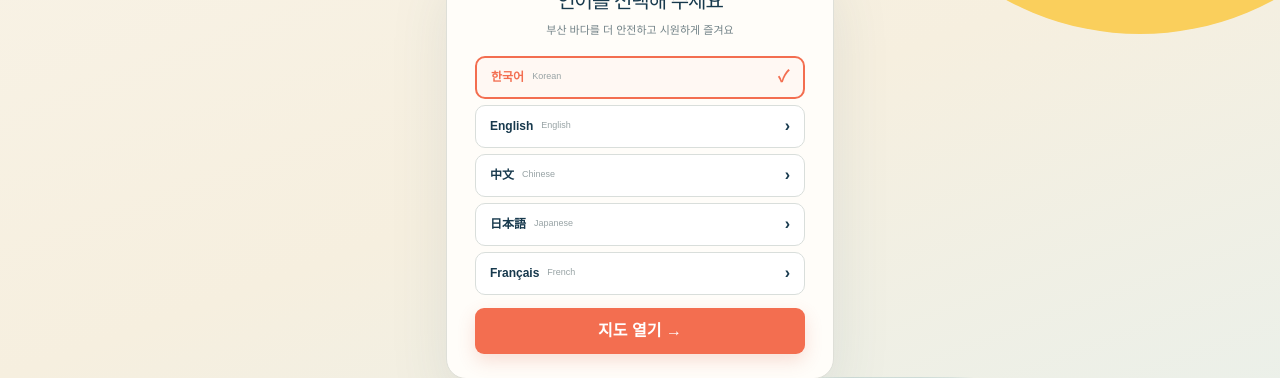
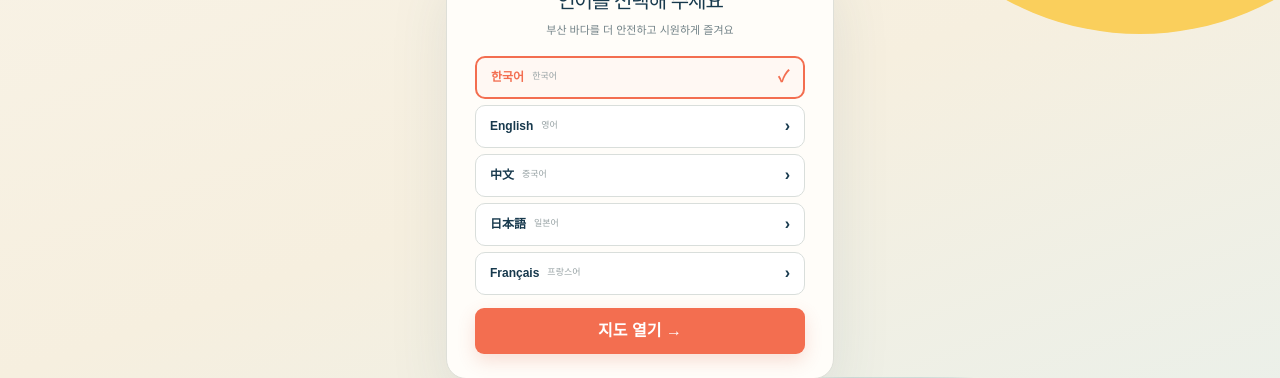
Before and after one commit to kkandol2010-blip/tteubadaba-busan, a React (Vite) app: page / in a window 1280 px wide. Shown: the part 316-694 px from the top of the page. Built offline with nearby package versions, Linux system fonts and the light colour scheme.

Commit message:
Translate the complete interface across five languages

```diff
--- a/app/page.tsx
+++ b/app/page.tsx
@@ -8,7 +8,7 @@ type Lang = "ko" | "en" | "zh" | "ja" | "fr";
 type InfoKind = "sand" | "wave" | "jelly" | "shade" | "timer" | "aid" | "plan";
 type Risk = "safe" | "caution" | "danger";
 
-type Beach = { id:string; ko:string; en:string; district:string; coordinate:[number,number]; sand:number; wave:number; jelly:Risk; jellyArea:string; shade:{name:string; detail:string; walk:number}[] };
+type Beach = { id:string; ko:string; en:string; displayName?:string; localizedJellyArea?:string; district:string; coordinate:[number,number]; sand:number; wave:number; jelly:Risk; jellyArea:string; shade:{name:string; detail:string; walk:number}[] };
 const beaches:Beach[] = [
   {id:"haeundae",ko:"해운대",en:"Haeundae",district:"해운대구",coordinate:[35.1587,129.1604],sand:42,wave:.8,jelly:"caution",jellyArea:"미포 방파제 인근",shade:[{name:"해운대 광장 그늘막",detail:"5번 망루 뒤편",walk:2},{name:"동백섬 산책로",detail:"수목 그늘 구간",walk:7}]},
   {id:"gwangalli",ko:"광안리",en:"Gwangalli",district:"수영구",coordinate:[35.1531,129.1186],sand:39,wave:.5,jelly:"safe",jellyArea:"관측 없음",shade:[{name:"만남의 광장",detail:"중앙 음수대 옆",walk:3},{name:"민락수변공원",detail:"해변 북쪽 수목",walk:8}]},
@@ -19,6 +19,9 @@ const beaches:Beach[] = [
   {id:"imrang",ko:"임랑",en:"Imrang",district:"기장군",coordinate:[35.3197,129.2659],sand:37,wave:.6,jelly:"safe",jellyArea:"관측 없음",shade:[{name:"임랑행정봉사실",detail:"해변 중앙 쉼터",walk:3},{name:"임랑공원 수목",detail:"주차장 맞은편",walk:6}]},
 ];
 const languageNames:{id:Lang; native:string; english:string}[]=[{id:"ko",native:"한국어",english:"Korean"},{id:"en",native:"English",english:"English"},{id:"zh",native:"中文",english:"Chinese"},{id:"ja",native:"日本語",english:"Japanese"},{id:"fr",native:"Français",english:"French"}];
+const languageLabels:Record<Lang,Record<Lang,string>>={
+  ko:{ko:"한국어",en:"영어",zh:"중국어",ja:"일본어",fr:"프랑스어"},en:{ko:"Korean",en:"English",zh:"Chinese",ja:"Japanese",fr:"French"},zh:{ko:"韩语",en:"英语",zh:"中文",ja:"日语",fr:"法语"},ja:{ko:"韓国語",en:"英語",zh:"中国語",ja:"日本語",fr:"フランス語"},fr:{ko:"Coréen",en:"Anglais",zh:"Chinois",ja:"Japonais",fr:"Français"},
+};
 const labels:Record<Lang,Record<string,string>>={
   ko:{choose:"언어를 선택해 주세요",sub:"부산 바다를 더 안전하고 시원하게 즐겨요",start:"지도 열기",guide:"부산 해수욕장 안전 지도",change:"언어",tap:"지도 위 아이콘을 눌러 자세한 정보를 확인하세요",sand:"모래 온도",wave:"파도 높이",jelly:"해파리",shade:"그늘",timer:"햇빛 타이머",aid:"응급처치",plan:"다른 활동",myLocation:"내 위치",placePhoto:"장소 사진",photoLoading:"공개 장소 사진 불러오는 중…",photoUnavailable:"공개 사진을 찾지 못했어요",photoBy:"출처:",safe:"안전",caution:"주의",danger:"위험",walk:"도보",min:"분",startTimer:"위치 확인 후 시작",pause:"잠시 멈춤",resume:"다시 시작",reset:"초기화",notify:"알림 허용",exposure:"노출 시간",next:"다음 알림"},
   en:{choose:"Choose your language",sub:"Enjoy Busan's beaches safely and comfortably",start:"Open map",guide:"Busan beach safety map",change:"Language",tap:"Tap an icon on the map for details",sand:"Sand temperature",wave:"Wave height",jelly:"Jellyfish",shade:"Shade",timer:"Sun timer",aid:"First aid",plan:"Other plans",myLocation:"My location",placePhoto:"place photo",photoLoading:"Loading a public place photo…",photoUnavailable:"No public photo found",photoBy:"Source:",safe:"Safe",caution:"Caution",danger:"Danger",walk:"Walk",min:"min",startTimer:"Locate & start",pause:"Pause",resume:"Resume",reset:"Reset",notify:"Allow alerts",exposure:"Exposure",next:"Next alert"},
@@ -26,6 +29,35 @@ const labels:Record<Lang,Record<string,string>>={
   ja:{choose:"言語を選択してください",sub:"釜山の海を安全で快適に楽しもう",start:"地図を開く",guide:"釜山ビーチ安全マップ",change:"言語",tap:"地図上のアイコンを押して詳細を確認",sand:"砂の温度",wave:"波の高さ",jelly:"クラゲ",shade:"日陰",timer:"日光タイマー",aid:"応急処置",plan:"別の活動",myLocation:"現在地",placePhoto:"場所の写真",photoLoading:"公開されている場所の写真を読み込み中…",photoUnavailable:"公開写真が見つかりません",photoBy:"出典：",safe:"安全",caution:"注意",danger:"危険",walk:"徒歩",min:"分",startTimer:"位置確認して開始",pause:"一時停止",resume:"再開",reset:"リセット",notify:"通知を許可",exposure:"経過時間",next:"次の通知"},
   fr:{choose:"Choisissez votre langue",sub:"Profitez des plages de Busan en toute sécurité",start:"Ouvrir la carte",guide:"Carte sécurité des plages de Busan",change:"Langue",tap:"Touchez une icône sur la carte pour les détails",sand:"Température du sable",wave:"Hauteur des vagues",jelly:"Méduses",shade:"Ombre",timer:"Minuteur solaire",aid:"Premiers soins",plan:"Autres activités",myLocation:"Ma position",placePhoto:"photo du lieu",photoLoading:"Chargement d’une photo publique…",photoUnavailable:"Aucune photo publique trouvée",photoBy:"Source :",safe:"Sûr",caution:"Prudence",danger:"Danger",walk:"À pied",min:"min",startTimer:"Localiser et démarrer",pause:"Pause",resume:"Reprendre",reset:"Réinitialiser",notify:"Activer alertes",exposure:"Exposition",next:"Prochaine alerte"},
 };
+const ui:Record<Lang,Record<string,string>>={
+  ko:{logo:"뜨",second:"초",appName:"뜨바다바",tagline:"뜨거운 바다, 딴 바다로",mapTitle:"부산 해수욕장 지도",beachWord:"해수욕장",demo:"오늘 14:10 · 시연용 데이터",locationChecking:"위치 확인 중…",timerStarted:"타이머 시작됨",locationConfirmed:"인근 · 위치 확인됨",timerNoGps:"위치 권한 없이 타이머 시작됨",timerAlert:"10초 동안 햇빛에 노출되었어요. 그늘에서 쉬어 주세요.",actualMap:"실제 지도",beachMarker:"해수욕장",nearbyRecommendation:"주변 추천 장소",close:"닫기",photo:"사진"},
+  en:{logo:"T",second:"sec",appName:"Tteubadaba",tagline:"Hot sea? Choose another sea",mapTitle:"Busan Beach Map",beachWord:"Beach",demo:"Today 14:10 · Demo data",locationChecking:"Checking location…",timerStarted:"Timer started",locationConfirmed:"nearby · Location confirmed",timerNoGps:"Timer started without location access",timerAlert:"You have been in the sun for 10 seconds. Please rest in the shade.",actualMap:"live map",beachMarker:"Beach",nearbyRecommendation:"NEARBY RECOMMENDATION",close:"Close",photo:"photo"},
+  zh:{logo:"热",second:"秒",appName:"热海转身",tagline:"海水太热，就去另一片海",mapTitle:"釜山海滩地图",beachWord:"海滩",demo:"今天 14:10 · 演示数据",locationChecking:"正在确认位置…",timerStarted:"计时器已启动",locationConfirmed:"附近 · 已确认位置",timerNoGps:"未使用位置权限，计时器已启动",timerAlert:"您已在阳光下暴露10秒，请到阴凉处休息。",actualMap:"实时地图",beachMarker:"海滩",nearbyRecommendation:"附近推荐地点",close:"关闭",photo:"照片"},
+  ja:{logo:"ト",second:"秒",appName:"トゥバダバ",tagline:"熱い海から、別の海へ",mapTitle:"釜山ビーチマップ",beachWord:"ビーチ",demo:"本日 14:10 · デモデータ",locationChecking:"位置情報を確認中…",timerStarted:"タイマーを開始しました",locationConfirmed:"周辺 · 位置確認済み",timerNoGps:"位置情報なしでタイマーを開始しました",timerAlert:"日光に10秒間当たりました。日陰で休んでください。",actualMap:"リアルマップ",beachMarker:"ビーチ",nearbyRecommendation:"周辺のおすすめ",close:"閉じる",photo:"写真"},
+  fr:{logo:"T",second:"s",appName:"Tteubadaba",tagline:"Mer trop chaude ? Changez de plage",mapTitle:"Carte des plages de Busan",beachWord:"Plage",demo:"Aujourd’hui 14:10 · Données de démonstration",locationChecking:"Localisation en cours…",timerStarted:"Minuteur démarré",locationConfirmed:"à proximité · Position confirmée",timerNoGps:"Minuteur démarré sans localisation",timerAlert:"Vous êtes au soleil depuis 10 secondes. Reposez-vous à l’ombre.",actualMap:"carte réelle",beachMarker:"Plage",nearbyRecommendation:"RECOMMANDATION À PROXIMITÉ",close:"Fermer",photo:"photo"},
+};
+const beachNames:Record<Lang,Record<string,string>>={
+  ko:{haeundae:"해운대",gwangalli:"광안리",songjeong:"송정",songdo:"송도",dadaepo:"다대포",ilgwang:"일광",imrang:"임랑"},
+  en:{haeundae:"Haeundae",gwangalli:"Gwangalli",songjeong:"Songjeong",songdo:"Songdo",dadaepo:"Dadaepo",ilgwang:"Ilgwang",imrang:"Imrang"},
+  zh:{haeundae:"海云台",gwangalli:"广安里",songjeong:"松亭",songdo:"松岛",dadaepo:"多大浦",ilgwang:"日光",imrang:"林浪"},
+  ja:{haeundae:"海雲台",gwangalli:"広安里",songjeong:"松亭",songdo:"松島",dadaepo:"多大浦",ilgwang:"日光",imrang:"林浪"},
+  fr:{haeundae:"Haeundae",gwangalli:"Gwangalli",songjeong:"Songjeong",songdo:"Songdo",dadaepo:"Dadaepo",ilgwang:"Ilgwang",imrang:"Imrang"},
+};
+const jellyAreas:Record<Lang,Record<string,string>>={
+  ko:{haeundae:"미포 방파제 인근",gwangalli:"관측 없음",songjeong:"죽도공원 앞 수역",songdo:"관측 없음",dadaepo:"몰운대·낙동강 하구",ilgwang:"학리항 인근",imrang:"관측 없음"},
+  en:{haeundae:"Near Mipo breakwater",gwangalli:"No sightings",songjeong:"Waters off Jukdo Park",songdo:"No sightings",dadaepo:"Molundae and Nakdong estuary",ilgwang:"Near Hakri Port",imrang:"No sightings"},
+  zh:{haeundae:"尾浦防波堤附近",gwangalli:"暂无观测",songjeong:"竹岛公园前方水域",songdo:"暂无观测",dadaepo:"没云台与洛东江河口",ilgwang:"鹤里港附近",imrang:"暂无观测"},
+  ja:{haeundae:"尾浦防波堤付近",gwangalli:"目撃情報なし",songjeong:"竹島公園前の水域",songdo:"目撃情報なし",dadaepo:"没雲台・洛東江河口",ilgwang:"鶴里港付近",imrang:"目撃情報なし"},
+  fr:{haeundae:"Près de la digue de Mipo",gwangalli:"Aucune observation",songjeong:"Au large du parc Jukdo",songdo:"Aucune observation",dadaepo:"Molundae et estuaire du Nakdong",ilgwang:"Près du port de Hakri",imrang:"Aucune observation"},
+};
+const aidCopy:Record<Lang,{title:string;sub:string;steps:[string,string][]}>={
+  ko:{title:"해파리에 쏘였다면",sub:"심한 통증이나 전신 증상이 있으면 즉시 119",steps:[["물 밖으로 이동","환부를 문지르거나 만지지 마세요."],["바닷물로 세척","수돗물이나 생수는 사용하지 마세요."],["촉수 제거","카드 모서리나 핀셋을 사용하세요."],["안전요원 또는 119","호흡곤란·구토가 있으면 바로 신고하세요."]]},
+  en:{title:"If stung by a jellyfish",sub:"Call 119 for severe pain or whole-body symptoms",steps:[["Leave the water","Do not rub or touch the affected area."],["Rinse with seawater","Do not use tap or bottled water."],["Remove tentacles","Use a card edge or tweezers."],["Lifeguard or 119","Call immediately for breathing trouble or vomiting."]]},
+  zh:{title:"被水母蜇伤时",sub:"剧痛或全身症状时请立即拨打119",steps:[["离开水面","不要揉搓或触碰患处。"],["用海水冲洗","不要使用自来水或瓶装水。"],["去除触手","使用卡片边缘或镊子。"],["救生员或119","呼吸困难或呕吐时立即求助。"]]},
+  ja:{title:"クラゲに刺されたら",sub:"激しい痛みや全身症状があれば直ちに119へ",steps:[["水から上がる","患部をこすったり触ったりしないでください。"],["海水で洗う","水道水や飲料水は使わないでください。"],["触手を除去","カードの縁やピンセットを使ってください。"],["監視員または119","呼吸困難や嘔吐があれば直ちに連絡してください。"]]},
+  fr:{title:"En cas de piqûre de méduse",sub:"Appelez le 119 en cas de douleur intense ou de symptômes généraux",steps:[["Sortez de l’eau","Ne frottez pas et ne touchez pas la zone."],["Rincez à l’eau de mer","N’utilisez ni eau du robinet ni eau en bouteille."],["Retirez les tentacules","Utilisez le bord d’une carte ou une pince."],["Sauveteur ou 119","Appelez immédiatement en cas de gêne respiratoire ou vomissements."]]},
+};
+
 const copy:Record<Lang,Record<string,string>>={
   ko:{sandHot:"맨발 화상 위험이 있어요. 아쿠아슈즈를 신어 주세요.",sand:"모래가 뜨거울 수 있어요. 맨발 이동은 짧게 해주세요.",waveDanger:"파도가 높습니다. 입수보다 해변 산책을 추천해요.",wave:"안전요원의 안내 방송을 확인하고 물놀이하세요.",jellyDanger:"해파리 출몰 위험이 높아 입수를 피해주세요.",jelly:"입수 전 안전요원의 해파리 안내를 확인해주세요.",jellyAid:"쏘였을 때 대처법 →",rest:"휴식이 필요해요",location:"위치를 확인하면 타이머가 시작돼요",aidTitle:"해파리에 쏘였다면",aidSub:"심한 통증이나 전신 증상이 있으면 즉시 119"},
   en:{sandHot:"Hot sand can burn bare feet. Please wear water shoes.",sand:"The sand may be hot. Keep barefoot walks short.",waveDanger:"Waves are high. A beach walk is safer than entering the water.",wave:"Check the lifeguard announcements before swimming.",jellyDanger:"High jellyfish risk. Please avoid entering the water.",jelly:"Check the lifeguard's jellyfish notice before swimming.",jellyAid:"What to do after a sting →",rest:"Time for a break",location:"The timer starts after location is checked",aidTitle:"If you are stung by a jellyfish",aidSub:"Call 119 immediately for severe pain or whole-body symptoms"},
@@ -41,29 +73,32 @@ const fmt=(s:number)=>`${Math.floor(s/60).toString().padStart(2,"0")}:${(s%60).t
 export default function Home(){
  const [lang,setLang]=useState<Lang>("ko"),[entered,setEntered]=useState(false),[beachId,setBeachId]=useState("haeundae"),[info,setInfo]=useState<InfoKind>("sand"),[seconds,setSeconds]=useState(0),[running,setRunning]=useState(false),[location,setLocation]=useState("");
  const [userPosition,setUserPosition]=useState<[number,number]|null>(null),[recommendedPlaces,setRecommendedPlaces]=useState<AiPlace[]>([]);
- const notified=useRef(false),t=labels[lang],beach=beaches.find(b=>b.id===beachId)??beaches[0];
+ const notified=useRef(false),t=labels[lang],u=ui[lang],beach=beaches.find(b=>b.id===beachId)??beaches[0];
+ const localizedBeaches=beaches.map(item=>({...item,displayName:beachNames[lang][item.id],localizedJellyArea:jellyAreas[lang][item.id]}));
+ const localizedBeach=localizedBeaches.find(item=>item.id===beachId)??localizedBeaches[0],beachName=beachNames[lang][beach.id];
+ useEffect(()=>{document.documentElement.lang=lang;document.title=`${u.appName} · ${u.mapTitle}`},[lang,u.appName,u.mapTitle]);
  useEffect(()=>{if(!running)return;const i=window.setInterval(()=>setSeconds(s=>s+1),1000);return()=>clearInterval(i)},[running]);
- useEffect(()=>{if(seconds>=10&&!notified.current){notified.current=true;if("Notification" in window&&Notification.permission==="granted")new Notification("뜨바다바",{body:"10초 동안 햇빛에 노출되었어요. 그늘에서 쉬어 주세요."})}},[seconds]);
+ useEffect(()=>{if(seconds>=10&&!notified.current){notified.current=true;if("Notification" in window&&Notification.permission==="granted")new Notification(u.appName,{body:u.timerAlert})}},[seconds,lang]);
  useEffect(()=>{setRecommendedPlaces([])},[beachId]);
- const begin=()=>{setLocation("위치 확인 중…");if(!navigator.geolocation){setLocation("타이머 시작됨");setRunning(true);return}navigator.geolocation.getCurrentPosition(()=>{setLocation(`${beach.ko} 인근 · 위치 확인됨`);setRunning(true)},()=>{setLocation("위치 권한 없이 타이머 시작됨");setRunning(true)},{timeout:6000})};
+ const begin=()=>{setLocation(u.locationChecking);if(!navigator.geolocation){setLocation(u.timerStarted);setRunning(true);return}navigator.geolocation.getCurrentPosition(()=>{setLocation(`${beachName} ${u.locationConfirmed}`);setRunning(true)},()=>{setLocation(u.timerNoGps);setRunning(true)},{timeout:6000})};
  const selectBeach=(id:string)=>{setRecommendedPlaces([]);setBeachId(id);if(userPosition)setInfo("plan")};
- if(!entered)return <Welcome lang={lang} setLang={setLang} onStart={()=>setEntered(true)}/>;
- return <main className="map-app"><header className="map-header"><button className="brand" onClick={()=>setInfo("sand")}><span className="logo-mini">뜨</span><span>뜨바다바<small>뜨거운 바다, 딴 바다로</small></span></button><p><i/> {t.guide}</p><button className="language-button" onClick={()=>setEntered(false)}>文 {t.change}</button></header>
-  <section className="map-toolbar"><div className="beach-tabs">{beaches.map(b=><button key={b.id} className={b.id===beachId?"active":""} onClick={()=>selectBeach(b.id)}><i className={riskOf(b)}/>{lang==="ko"?b.ko:b.en}</button>)}</div><small>● 오늘 14:10 · 시연용 데이터</small></section>
-  <section className="map-stage"><div className="map-title"><p>BUSAN BEACH MAP</p><h1>{lang==="ko"?beach.ko:beach.en} <span>Beach</span></h1><small>{t.tap}</small></div><BeachMap beach={beach} beaches={beaches} labels={t} activeInfo={info} userPosition={userPosition} recommendedPlaces={recommendedPlaces} onBeachSelect={selectBeach} onInfoSelect={setInfo}/></section>
-  <section className="info-dock">{info==="sand"&&<SandCard beach={beach} t={t}/>} {info==="wave"&&<WaveCard beach={beach} t={t}/>} {info==="jelly"&&<JellyCard beach={beach} t={t} goAid={()=>setInfo("aid")}/>} {info==="shade"&&<ShadeCard beach={beach} lang={lang} t={t}/>} {info==="timer"&&<TimerCard t={t} seconds={seconds} running={running} location={location} begin={begin} toggle={()=>setRunning(!running)} reset={()=>{setSeconds(0);setRunning(false);notified.current=false}}/>} {info==="aid"&&<AidCard/>} {info==="plan"&&<PlanCard beach={beach} lang={lang} t={t} currentResults={recommendedPlaces} onLocated={setUserPosition} onResults={setRecommendedPlaces}/>}</section>
+ if(!entered)return <Welcome lang={lang} setLang={next=>{setLang(next);setLocation("")}} onStart={()=>setEntered(true)}/>;
+ return <main className="map-app"><header className="map-header"><button className="brand" onClick={()=>setInfo("sand")}><span className="logo-mini">{u.logo}</span><span>{u.appName}<small>{u.tagline}</small></span></button><p><i/> {t.guide}</p><button className="language-button" onClick={()=>setEntered(false)}>文 {t.change}</button></header>
+  <section className="map-toolbar"><div className="beach-tabs">{beaches.map(b=><button key={b.id} className={b.id===beachId?"active":""} onClick={()=>selectBeach(b.id)}><i className={riskOf(b)}/>{beachNames[lang][b.id]}</button>)}</div><small>● {u.demo}</small></section>
+  <section className="map-stage"><div className="map-title"><p>{u.mapTitle}</p><h1>{beachName} <span>{u.beachWord}</span></h1><small>{t.tap}</small></div><BeachMap beach={localizedBeach} beaches={localizedBeaches} labels={{...t,...u}} activeInfo={info} userPosition={userPosition} recommendedPlaces={recommendedPlaces} onBeachSelect={selectBeach} onInfoSelect={setInfo}/></section>
+  <section className="info-dock">{info==="sand"&&<SandCard beach={beach} t={t}/>} {info==="wave"&&<WaveCard beach={beach} t={t}/>} {info==="jelly"&&<JellyCard beach={localizedBeach} t={t} goAid={()=>setInfo("aid")}/>} {info==="shade"&&<ShadeCard beach={beach} lang={lang} t={t}/>} {info==="timer"&&<TimerCard t={t} secondLabel={u.second} seconds={seconds} running={running} location={location} begin={begin} toggle={()=>setRunning(!running)} reset={()=>{setSeconds(0);setRunning(false);notified.current=false}}/>} {info==="aid"&&<AidCard lang={lang}/>} {info==="plan"&&<PlanCard beach={beach} lang={lang} t={t} currentResults={recommendedPlaces} onLocated={setUserPosition} onResults={setRecommendedPlaces}/>}</section>
   <nav className="quick-nav"><button onClick={()=>setInfo("timer")}>☀<span>{t.timer}</span></button><button onClick={()=>setInfo("plan")}>⌂<span>{t.plan}</span></button></nav>
  </main>
 }
 
-function Welcome({lang,setLang,onStart}:{lang:Lang;setLang:(l:Lang)=>void;onStart:()=>void}){const t=labels[lang];return <main className="welcome"><div className="welcome-sun"/><div className="welcome-wave wave-a"/><div className="welcome-wave wave-b"/><section className="welcome-card"><div className="logo-mark">뜨</div><p className="logo-title">뜨바다바</p><p className="logo-sub">뜨거운 바다, 딴 바다로</p><div className="language-box"><h1>{t.choose}</h1><p>{t.sub}</p><div className="language-list">{languageNames.map(l=><button key={l.id} className={lang===l.id?"chosen":""} onClick={()=>setLang(l.id)}><span>{l.native}</span><small>{l.english}</small><b>{lang===l.id?"✓":"›"}</b></button>)}</div><button className="primary wide" onClick={onStart}>{t.start} →</button></div></section></main>}
+function Welcome({lang,setLang,onStart}:{lang:Lang;setLang:(l:Lang)=>void;onStart:()=>void}){const t=labels[lang],u=ui[lang];return <main className="welcome"><div className="welcome-sun"/><div className="welcome-wave wave-a"/><div className="welcome-wave wave-b"/><section className="welcome-card"><div className="logo-mark">{u.logo}</div><p className="logo-title">{u.appName}</p><p className="logo-sub">{u.tagline}</p><div className="language-box"><h1>{t.choose}</h1><p>{t.sub}</p><div className="language-list">{languageNames.map(l=><button key={l.id} className={lang===l.id?"chosen":""} onClick={()=>setLang(l.id)}><span>{l.native}</span><small>{languageLabels[lang][l.id]}</small><b>{lang===l.id?"✓":"›"}</b></button>)}</div><button className="primary wide" onClick={onStart}>{t.start} →</button></div></section></main>}
 function RiskPill({risk,t}:{risk:Risk;t:Record<string,string>}){return <em className={`risk ${risk}`}>{t[risk]}</em>}
 function SandCard({beach,t}:{beach:Beach;t:Record<string,string>}){const hot=beach.sand>=43;return <div className="detail-card sand-card"><div className="card-icon">🌡️</div><div><p>{t.sand}</p><h2>{beach.sand}<small>°C</small></h2><span>{textOf(t,hot?"sandHot":"sand")}</span></div><RiskPill risk={hot?"danger":"caution"} t={t}/></div>}
 function WaveCard({beach,t}:{beach:Beach;t:Record<string,string>}){const r:Risk=beach.wave>=1.3?"danger":beach.wave>=.8?"caution":"safe";return <div className="detail-card wave-card"><div className="card-icon">🌊</div><div><p>{t.wave}</p><h2>{beach.wave}<small>m</small></h2><span>{textOf(t,r==="danger"?"waveDanger":"wave")}</span></div><RiskPill risk={r} t={t}/></div>}
-function JellyCard({beach,t,goAid}:{beach:Beach;t:Record<string,string>;goAid:()=>void}){return <div className="detail-card jelly-card"><div className="card-icon"><img className="jellyfish-card-image" src="https://cdn.jsdelivr.net/gh/jdecked/twemoji@17.0.2/assets/svg/1fabc.svg" alt=""/></div><div><p>{t.jelly} · {beach.jellyArea}</p><h2>{t[beach.jelly]}</h2><span>{textOf(t,beach.jelly==="danger"?"jellyDanger":"jelly")}</span></div><RiskPill risk={beach.jelly} t={t}/><button className="mini-action" onClick={goAid}>{textOf(t,"jellyAid")}</button></div>}
+function JellyCard({beach,t,goAid}:{beach:Beach;t:Record<string,string>;goAid:()=>void}){return <div className="detail-card jelly-card"><div className="card-icon"><img className="jellyfish-card-image" src="https://cdn.jsdelivr.net/gh/jdecked/twemoji@17.0.2/assets/svg/1fabc.svg" alt=""/></div><div><p>{t.jelly} · {beach.localizedJellyArea??beach.jellyArea}</p><h2>{t[beach.jelly]}</h2><span>{textOf(t,beach.jelly==="danger"?"jellyDanger":"jelly")}</span></div><RiskPill risk={beach.jelly} t={t}/><button className="mini-action" onClick={goAid}>{textOf(t,"jellyAid")}</button></div>}
 function ShadeCard({beach,lang,t}:{beach:Beach;lang:Lang;t:Record<string,string>}){const title=(index:number)=>lang==="ko"?beach.shade[index].name:`${t.shade} ${index+1}`;const detail=(index:number)=>lang==="ko"?beach.shade[index].detail:`${t.walk} ${beach.shade[index].walk}${t.min}`;return <div className="detail-card shade-card"><div className="card-icon">🌳</div><div className="shade-copy"><p>{t.shade}</p><h2>{title(0)}</h2><span>{detail(0)} · {t.walk} {beach.shade[0].walk}{t.min}</span></div><div className="shade-next"><b>2</b><span>{title(1)}</span><small>{detail(1)} · {t.walk} {beach.shade[1].walk}{t.min}</small></div></div>}
-function TimerCard({t,seconds,running,location,begin,toggle,reset}:{t:Record<string,string>;seconds:number;running:boolean;location:string;begin:()=>void;toggle:()=>void;reset:()=>void}){const allow=()=>{"Notification" in window&&Notification.requestPermission()};return <div className="timer-card"><div className="timer-circle" style={{"--progress":`${Math.min(seconds/10*360,360)}deg`} as React.CSSProperties}><div><small>{t.exposure}</small><b>{fmt(seconds)}</b><span>{seconds<10?`${t.next} ${10-seconds}s`:textOf(t,"rest")}</span></div></div><div><p>☀ {location||textOf(t,"location")}</p>{seconds===0?<button className="primary" onClick={begin}>{t.startTimer}</button>:<button className="primary" onClick={toggle}>{running?"Ⅱ "+t.pause:"▶ "+t.resume}</button>}<button className="ghost" onClick={reset}>{t.reset}</button><button className="notify" onClick={allow}>♢ {t.notify}</button></div></div>}
-function AidCard(){const steps=[["01","물 밖으로 이동","환부를 문지르거나 만지지 마세요."],["02","바닷물로 세척","수돗물이나 생수는 사용하지 마세요."],["03","촉수 제거","카드 모서리나 핀셋을 사용하세요."],["04","안전요원 또는 119","호흡곤란·구토가 있으면 바로 신고하세요."]];return <div className="aid-card"><div><img className="jellyfish-card-image" src="https://cdn.jsdelivr.net/gh/jdecked/twemoji@17.0.2/assets/svg/1fabc.svg" alt=""/><h2>해파리에 쏘였다면</h2><p>심한 통증이나 전신 증상이 있으면 즉시 119</p></div><ol>{steps.map(s=><li key={s[0]}><b>{s[0]}</b><span><strong>{s[1]}</strong><small>{s[2]}</small></span></li>)}</ol></div>}
+function TimerCard({t,secondLabel,seconds,running,location,begin,toggle,reset}:{t:Record<string,string>;secondLabel:string;seconds:number;running:boolean;location:string;begin:()=>void;toggle:()=>void;reset:()=>void}){const allow=()=>{"Notification" in window&&Notification.requestPermission()};return <div className="timer-card"><div className="timer-circle" style={{"--progress":`${Math.min(seconds/10*360,360)}deg`} as React.CSSProperties}><div><small>{t.exposure}</small><b>{fmt(seconds)}</b><span>{seconds<10?`${t.next} ${10-seconds}${secondLabel}`:textOf(t,"rest")}</span></div></div><div><p>☀ {location||textOf(t,"location")}</p>{seconds===0?<button className="primary" onClick={begin}>{t.startTimer}</button>:<button className="primary" onClick={toggle}>{running?"Ⅱ "+t.pause:"▶ "+t.resume}</button>}<button className="ghost" onClick={reset}>{t.reset}</button><button className="notify" onClick={allow}>♢ {t.notify}</button></div></div>}
+function AidCard({lang}:{lang:Lang}){const content=aidCopy[lang];return <div className="aid-card"><div><img className="jellyfish-card-image" src="https://cdn.jsdelivr.net/gh/jdecked/twemoji@17.0.2/assets/svg/1fabc.svg" alt=""/><h2>{content.title}</h2><p>{content.sub}</p></div><ol>{content.steps.map((step,index)=><li key={step[0]}><b>{String(index+1).padStart(2,"0")}</b><span><strong>{step[0]}</strong><small>{step[1]}</small></span></li>)}</ol></div>}
 type Place={icon:string;name:string;meta:string;image:string};
 const NEARBY_PLACES:Record<string,Place[]>={
   haeundae:[{icon:"⛵",name:"더베이101",meta:"해운대 · 해변에서 약 1km",image:"https://images.unsplash.com/photo-1534274988757-a28bf1a57c17?auto=format&fit=crop&w=900&q=80"},{icon:"🌲",name:"동백섬",meta:"해운대 · 산책과 그늘",image:"https://images.unsplash.com/photo-1500530855697-b586d89ba3ee?auto=format&fit=crop&w=900&q=80"}],
```
Also changed, not shown: app/BeachMap.tsx (+5 -5 lines).
